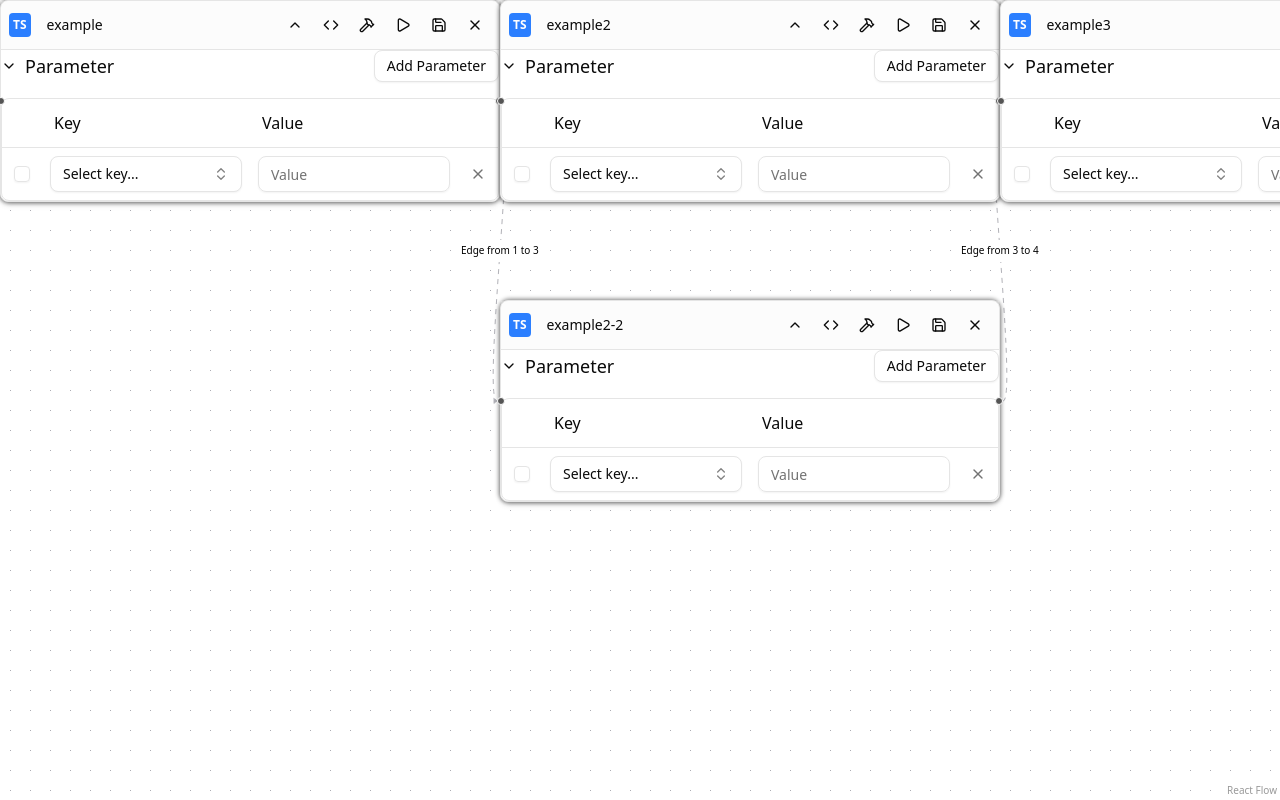
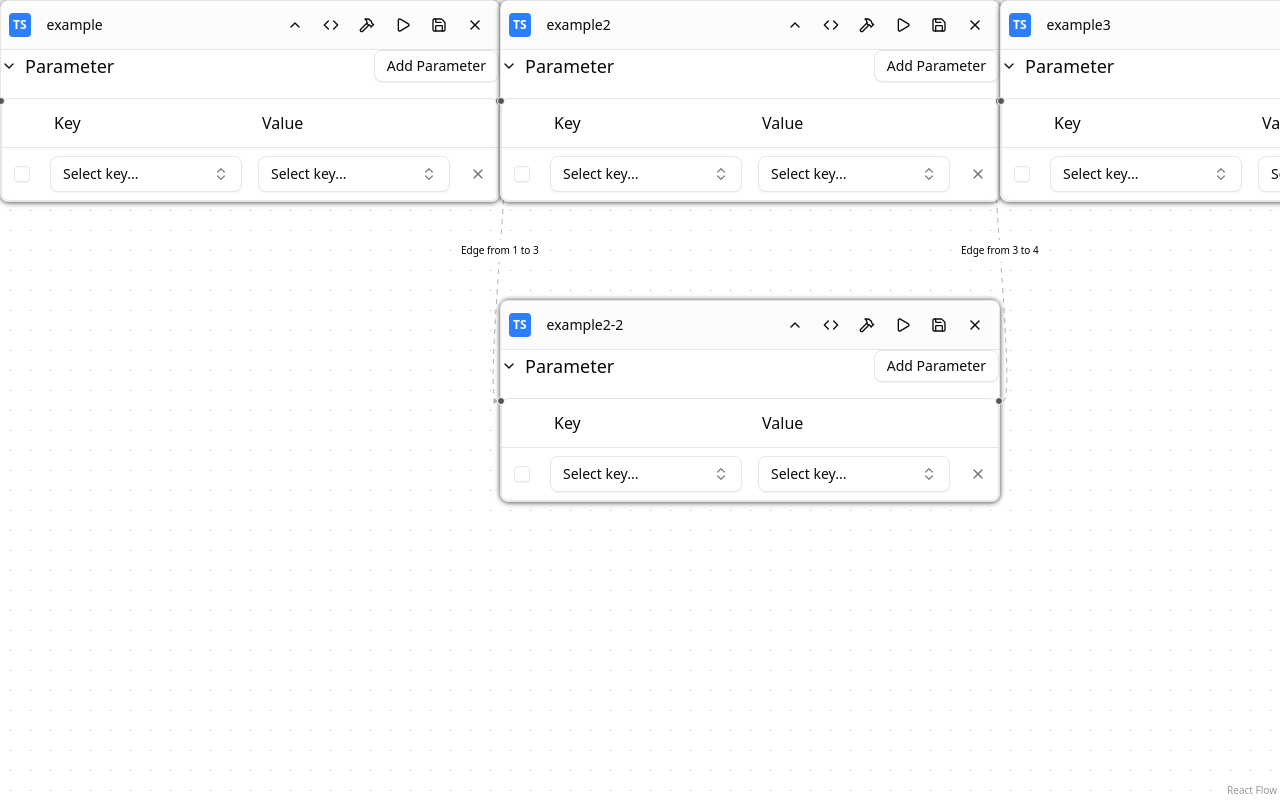
Before and after one commit to YoonSuhyeok/ITOL, a React (Vite) app in the folder ITOL/: page / in a window 1280 px wide. Built offline with nearby package versions, Linux system fonts and the light colour scheme.

Commit message:
stg Parameter Form value 관련 코드 수정 중

```diff
--- a/ITOL/src/shared/components/parameter.tsx
+++ b/ITOL/src/shared/components/parameter.tsx
@@ -103,37 +103,21 @@ const ParameterForm = ({
           sourceNodeId: '',
       }
     ]);
+    const [frontParameters, setFrontParameters] = useState<Parameter[]>([]);
+
+    useEffect(() => {
+      const frontParameters = DagServiceInstance.getFrontNodeParameters(nodeId);
+      setFrontParameters(frontParameters);
+    }, [nodeId]);
 
     console.log("PARAMETERS", parameters);
 
     const [openKeyPopover, setOpenKeyPopover] = useState<string | null>(null);
+
+    const [openValuePopover, setOpenValuePopover] = useState<string | null>(null);
     const [requestType, setRequestType] = useState<RequestBody>({
       properties: parent_parameters
     });
-
-    useEffect(() => {
-      const frontParameters = DagServiceInstance.getFrontNodeParameters(nodeId);
-      if (frontParameters) {
-        // 중복 검사
-        for(const param of frontParameters) {
-          if (requestType.properties.some(p => p.key === param.key && param.nodeName === p.nodeName)) {
-            console.warn(`Parameter with key "${param.key}" already exists.`);
-            continue; // 중복된 키는 무시
-          } else {
-            requestType.properties.push({
-              nodeName: param.nodeName,
-              key: param.nodeName + "_" +param.key,
-              value: param.value,
-              type: param.type,
-              description: param.description || "",
-            } as RequestProperty);
-          }
-        }
-        setRequestType({
-          properties: requestType.properties.concat(frontParameters),
-        })
-      }
-    }, [nodeId]);
 
     // 키 선택 드롭다운 열기/닫기 처리
     const handleKeyPopoverOpenChange = useCallback((paramId: string, open: boolean) => {
@@ -141,6 +125,15 @@ const ParameterForm = ({
         setOpenKeyPopover(paramId)
         } else {
         setOpenKeyPopover(null)
+        }
+    }, [])
+
+    // 키 선택 드롭다운 열기/닫기 처리
+    const handleValuePopoverOpenChange = useCallback((paramId: string, open: boolean) => {
+        if (open) {
+        setOpenValuePopover(paramId)
+        } else {
+        setOpenValuePopover(null)
         }
     }, [])
 
@@ -272,29 +265,61 @@ const ParameterForm = ({
                         </PopoverContent>
                       </Popover>
                   </div>
-              <div className="p-2">
-                    {/* 값 입력 부분을 단일 입력 필드로 변경 */}
-                    <div className="relative">
-                      {param.valueSource === "linked" ? (
-                        <div className="flex">
-                          <Input
-                            value={param.key}
-                            className="w-full"
-                            disabled={param.valueSource === "linked"}
-                          />
-                        </div>
-                      ) : (
-                        <div className="flex">
-                          <Input
-                            placeholder="Value"
-                            value={param.value}
-                            onChange={(e) => handleParameterChange(param.id, "value", e.target.value)}
-                            className="w-full"
-                          />
-
-                        </div>
-                      )}
-                    </div>
+                  <div className="p-2">
+                    <Popover
+                        open={openValuePopover === param.id}
+                        onOpenChange={(open) => handleValuePopoverOpenChange(param.id, open)}
+                      >
+                        <PopoverTrigger asChild>
+                          <Button variant="outline" role="combobox" className="w-full justify-between">
+                            <div className="flex items-center">
+                              {param.key || "Select key..."}
+                            </div>
+                            <ChevronsUpDown className="ml-2 h-4 w-4 shrink-0 opacity-50" />
+                          </Button>
+                        </PopoverTrigger>
+                        <PopoverContent className="w-[300px] p-0 border border-black rounded">
+                          <Command>
+                            <CommandInput placeholder="Search key..." />
+                            <CommandList>
+                              <CommandEmpty>
+                                <Input></Input>
+                              </CommandEmpty>
+                              <CommandGroup>
+                                {frontParameters.length > 0 &&
+                                  Object.entries(frontParameters).map(([key, prop]) => (
+                                    <CommandItem
+                                      key={key}
+                                      value={key}
+                                      onSelect={() => handleKeySelect(param.id, prop.key, prop.type, prop.nodeName, setParameters, setOpenKeyPopover)}
+                                    >
+                                      <div className="flex items-center justify-between w-full">
+                                        <div className="flex items-center">
+                                          <Check
+                                            className={cn(
+                                              "mr-2 h-4 w-4",
+                                              param.key === key ? "opacity-100" : "opacity-0",
+                                            )}
+                                          />
+                                          {prop.key}
+                                          {prop.description && (
+                                            <span className="ml-2 text-xs text-muted-foreground">
+                                              {prop.nodeName ? `(${prop.nodeName}) ` : ""}
+                                              {prop.description}
+                                            </span>
+                                          )}
+                                        </div>
+                                        <Badge variant="outline" className="text-xs">
+                                          {prop.type}
+                                        </Badge>
+                                      </div>
+                                    </CommandItem>
+                                  ))}
+                              </CommandGroup>
+                            </CommandList>
+                          </Command>
+                        </PopoverContent>
+                      </Popover>
                   </div>
                   <div className="flex items-center justify-center">
                     <Button
```
